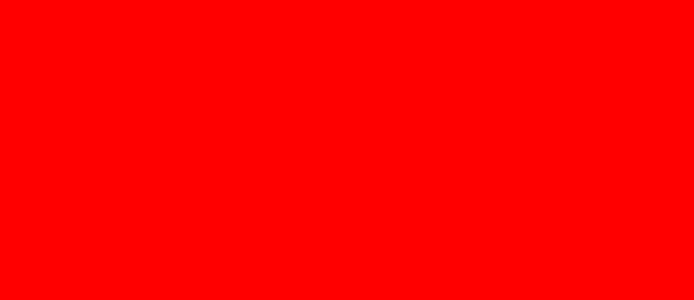
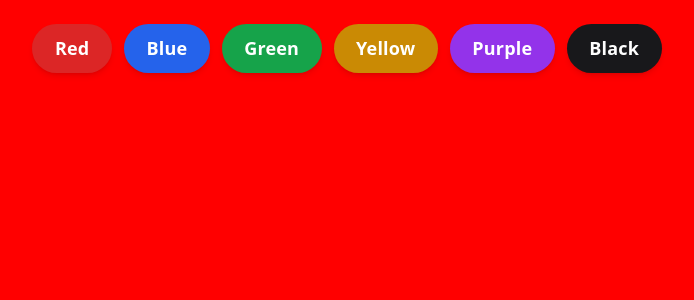
Before and after one commit to Dhakal29/ReactBasicPractice, a React (Vite) app: page / in a window 1280 px wide. Shown: the top 300 px of the page, without its empty margins (293-987 px from the left). Built offline with nearby package versions, Linux system fonts and the light colour scheme.

Commit message:
button part added with color change

```diff
--- /dev/null
+++ b/src/components/Button.jsx
@@ -0,0 +1,35 @@
+import React from 'react';
+
+/**
+ * Reusable Button Component
+ *
+ * @param {string} text - Text to display (e.g. "Red", "Submit")
+ * @param {React.ReactNode} children - Alternative to text: <Button>Click me</Button>
+ * @param {function} onClick - Function called when clicked
+ * @param {string} bgColor - Optional custom background color (hex, name, or tailwind color)
+ * @param {string} className - Optional additional Tailwind classes
+ */
+function Button({
+  text,
+  children,
+  onClick,
+  bgColor,
+  className = '',
+  ...props
+}) {
+  const content = children || text || 'Click Me';
+
+  return (
+    <button
+      type="button"
+      onClick={onClick}
+      style={bgColor ? { backgroundColor: bgColor } : undefined}
+      className={`px-5 py-2.5 rounded-full font-semibold text-white shadow-md transition-all duration-200 hover:opacity-90 hover:scale-105 active:scale-95 cursor-pointer bg-blue-600 ${className}`}
+      {...props}
+    >
+      {content}
+    </button>
+  );
+}
+
+export default Button;
--- a/src/main.jsx
+++ b/src/main.jsx
@@ -1,8 +1,9 @@
-import React, { StrictMode } from 'react'
+import React, { StrictMode,useState } from 'react'
 import { createRoot } from 'react-dom/client'
 import './index.css'
 import App from './App.jsx'
 import ColorPart from './components/ColorPart.jsx'
+import Button from './components/Button.jsx'
 // 1. Component function example:
 function MyApp() {
   return (
@@ -37,22 +38,47 @@ const reactElement = React.createElement(
   'click here to visit google.com'
 )
 
+// 5. Interactive Background Color Changer Component:
+function ColorChangerApp() {
+  const [color, setColor] = useState('red');
+
+  return (
+    <>
+      {/* Dynamic full-screen background */}
+      <ColorPart color={color} />
+
+      {/* Buttons bar on top of the background */}
+      <div
+        style={{
+          position: 'relative',
+          zIndex: 10,
+          padding: '24px',
+          display: 'flex',
+          gap: '12px',
+          justifyContent: 'center',
+          flexWrap: 'wrap',
+        }}
+      >
+        <Button text="Red" bgColor="#dc2626" onClick={() => setColor('#dc2626')} />
+        <Button text="Blue" bgColor="#2563eb" onClick={() => setColor('#2563eb')} />
+        <Button text="Green" bgColor="#16a34a" onClick={() => setColor('#16a34a')} />
+        <Button text="Yellow" bgColor="#ca8a04" onClick={() => setColor('#ca8a04')} />
+        <Button text="Purple" bgColor="#9333ea" onClick={() => setColor('#9333ea')} />
+        <Button text="Black" bgColor="#18181b" onClick={() => setColor('#18181b')} />
+      </div>
+    </>
+  );
+}
+
 createRoot(document.getElementById('root')).render(
   <StrictMode>
-  <ColorPart color="red" />
-    {/* Option A: Render your MyApp component */}
+    {/* Active: Background Color Changer */}
+    <ColorChangerApp />
+
+    {/* Other components you can uncomment to test: */}
     {/* <MyApp /> */}
     {/* <App /> */}
-    {/* Option B: Render your full App project */}
-    {/* <App /> */}
-
-    {/* Option C: Render a JSX variable directly */}
     {/* {anotherContainer} */}
-
-    {/* Option D: Render an official React.createElement */}
     {/* {reactElement} */}
-
-    {/* ❌ Invalid Option: You cannot render `anotherElement` because React rejects plain objects: */}
-    {/* {anotherElement} */}
   </StrictMode>,
 )
```
